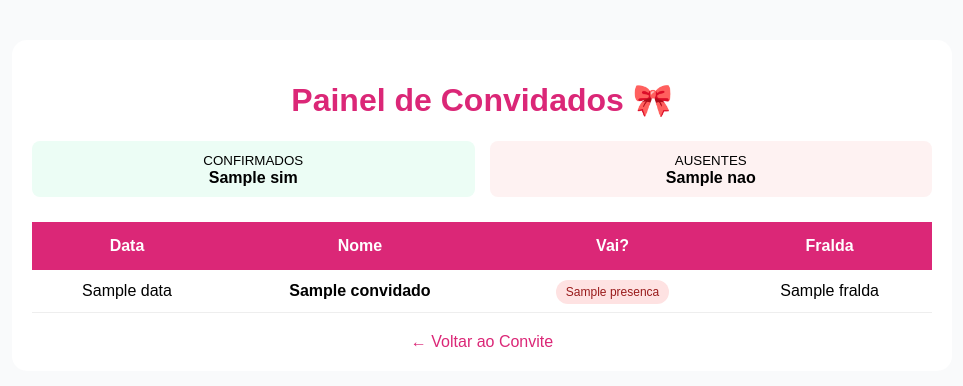
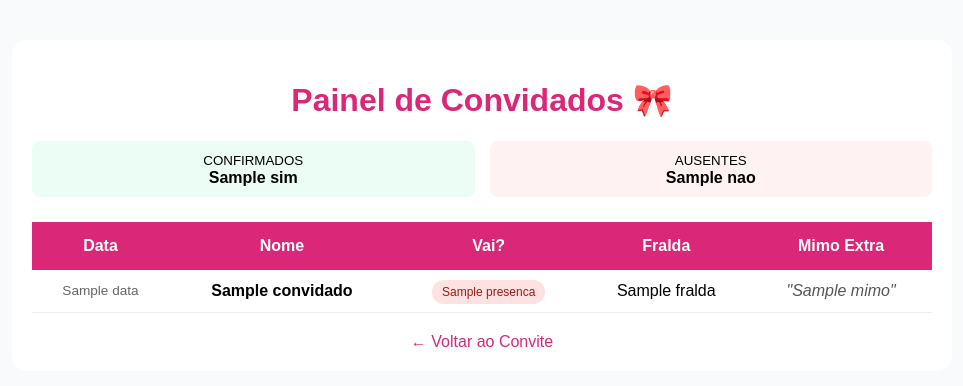
Before and after one commit to Laedio/Projeto_2_Ch-_de_BB, a Flask app: template templates/admin.html in a window 1280 px wide. Shown: the top 386 px of the page, without its empty margins (158-1121 px from the left). Run offline with Flask 3, Linux system fonts and the light colour scheme; the template is opened without the code that fills it: most values are stand-ins (such as "Sample title", 1, 10 or a date in 2020).

Commit message:
Admin: Adicionada visualização da coluna de Mimo Extra

```diff
--- a/templates/admin.html
+++ b/templates/admin.html
@@ -26,12 +26,12 @@
                     <th style="padding: 15px;">Nome</th>
                     <th style="padding: 15px;">Vai?</th>
                     <th style="padding: 15px;">Fralda</th>
-                </tr>
+                    <th style="padding: 15px;">Mimo Extra</th> </tr>
             </thead>
             <tbody>
                 {% for c in convidados %}
                 <tr style="border-bottom: 1px solid #eee;">
-                    <td style="padding: 12px;">{{ c.data }}</td>
+                    <td style="padding: 12px; color: #666; font-size: 0.85rem;">{{ c.data }}</td>
                     <td style="padding: 12px; font-weight: bold;">{{ c.nome }}</td>
                     <td style="padding: 12px;">
                         <span style="padding: 5px 10px; border-radius: 15px; font-size: 12px; background: {{ '#dcfce7' if c.presenca == 'Sim' else '#fee2e2' }}; color: {{ '#166534' if c.presenca == 'Sim' else '#991b1b' }};">
@@ -39,6 +39,14 @@
                         </span>
                     </td>
                     <td style="padding: 12px;">{{ c.fralda }}</td>
+
+                    <td style="padding: 12px; font-style: italic; color: #555;">
+                        {% if c.mimo and c.mimo != "Nenhum" %}
+                            "{{ c.mimo }}"
+                        {% else %}
+                            <span style="color: #ccc;">-</span>
+                        {% endif %}
+                    </td>
                 </tr>
                 {% endfor %}
             </tbody>
```
